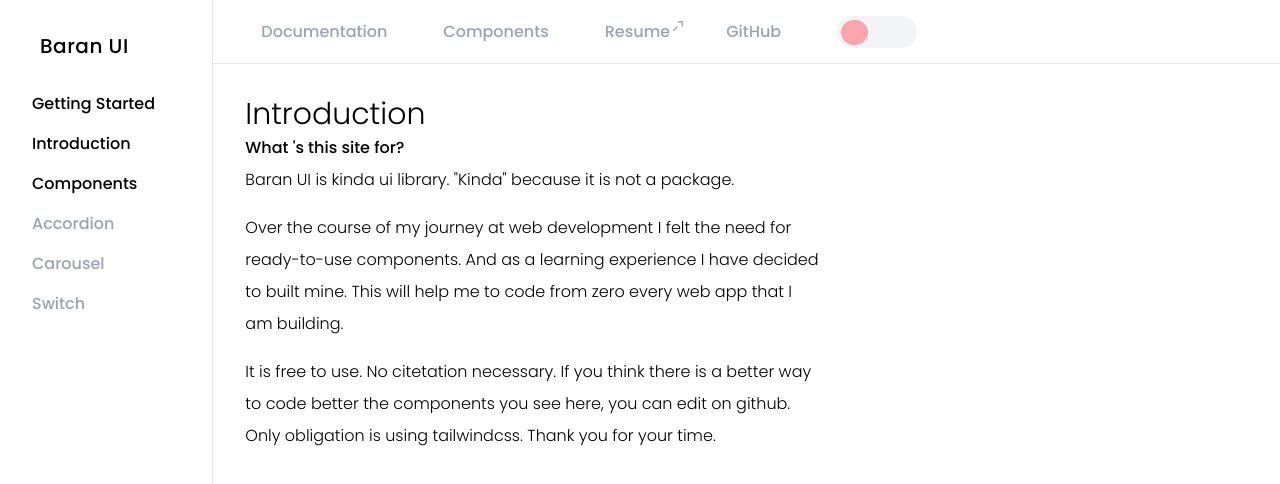
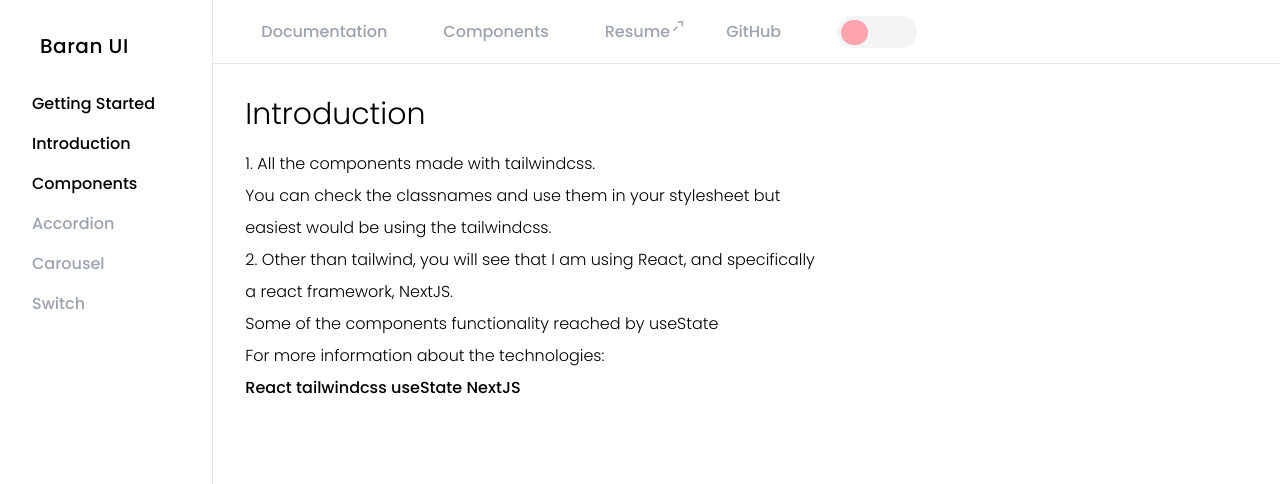
Before and after one commit to phscloq/ui-library, a Next.js app: page /docs in a window 1280 px wide. Shown: the top 484 px of the page. Built offline with nearby package versions, Linux system fonts and the light colour scheme; no server answers.

Commit message:
Update introduction section with links and additional information

```diff
--- a/src/app/docs/page.tsx
+++ b/src/app/docs/page.tsx
@@ -1,19 +1,18 @@
+import Link from "next/link";
+
 export default function Docs(){
     return (
         <div className=" ">
-            <h1 className=" text-3xl">Introduction</h1>
-            <h3 className=" font-normal">What &apos;s this site for?</h3>
-            <div className="flex flex-col gap-4">
-            <p>Baran UI is kinda ui library. &quot;Kinda&quot; because it is not a package.</p>
-               <p>Over the course of my journey at web development I felt the need for ready-to-use components.
-               And as a learning experience I have decided to built mine. This will help me to code from zero every web app that I am building.
-            </p>
-            <p>It is free to use. No citetation necessary.
-                If you think there is a better way to code better the components you see here, you can edit on github.
-                Only obligation is using tailwindcss. Thank you for your time.
-            </p>
-            </div>
+            <h1 className=" text-3xl mb-4">Introduction</h1>
 
+            <p>1. All the components made with tailwindcss.</p>
+            <p>You can check the classnames and use them in your stylesheet but easiest would be using the tailwindcss.</p>
+            <p>2. Other than tailwind, you will see that I am using React, and specifically a react framework, NextJS.</p>
+            <p>Some of the components functionality reached by useState</p>
+            <p>For more information about the technologies:</p>
+            <Link className="hover:text-sky-500 font-normal" href="https://react.dev/learn">React</Link> <Link
+            className="hover:text-sky-500  font-normal"
+            href="https://tailwindcss.com/docs">tailwindcss</Link> <Link className="hover:text-sky-500 font-normal" href="https://react.dev/reference/react/useState">useState</Link> <Link className="hover:text-sky-500 font-normal" href="https://nextjs.org/docs">NextJS</Link>
         </div>
     )
 }
```
